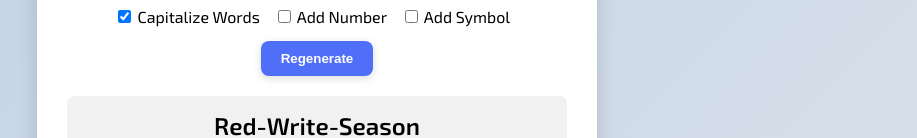
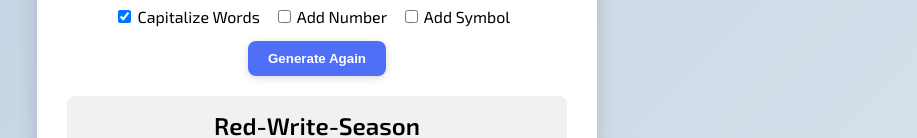
Before and after one commit to sudeepjames/PasswordGenerator, a plain HTML site: page index.html in a window 1280 px wide. Shown: the part 332-470 px from the top of the page, without its empty margins (323-1240 px from the left). Drawn offline with Linux system fonts and the light colour scheme.

Commit message:
Update index.html

```diff
--- a/index.html
+++ b/index.html
@@ -118,7 +118,7 @@
         <label for="addSymbol">Add Symbol</label>
     </div>
 
-    <button onclick="generatePassword()">Regenerate</button>
+    <button onclick="generatePassword()">Generate Again</button>
 
     <div id="password" onclick="copyPassword()">Click to Copy</div>
     <div class="strength-label" id="strengthLabel"></div>
```
